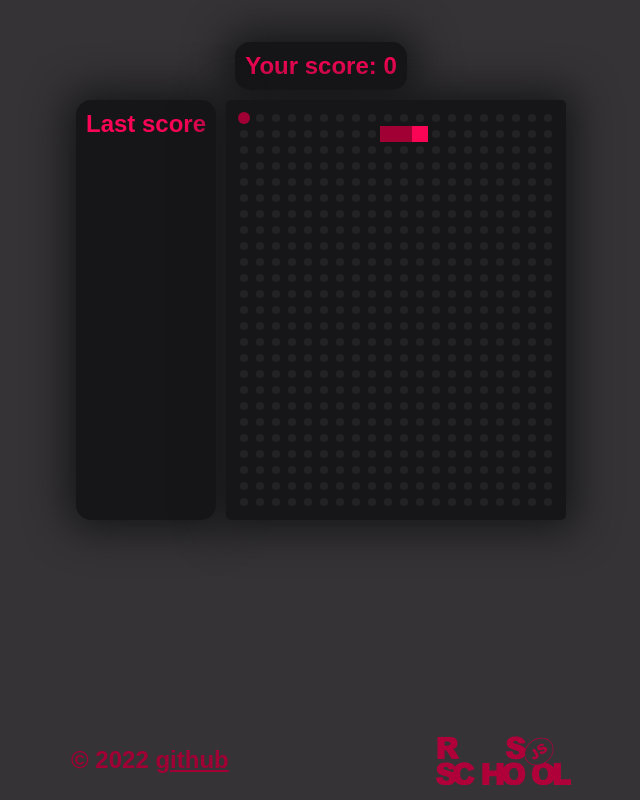
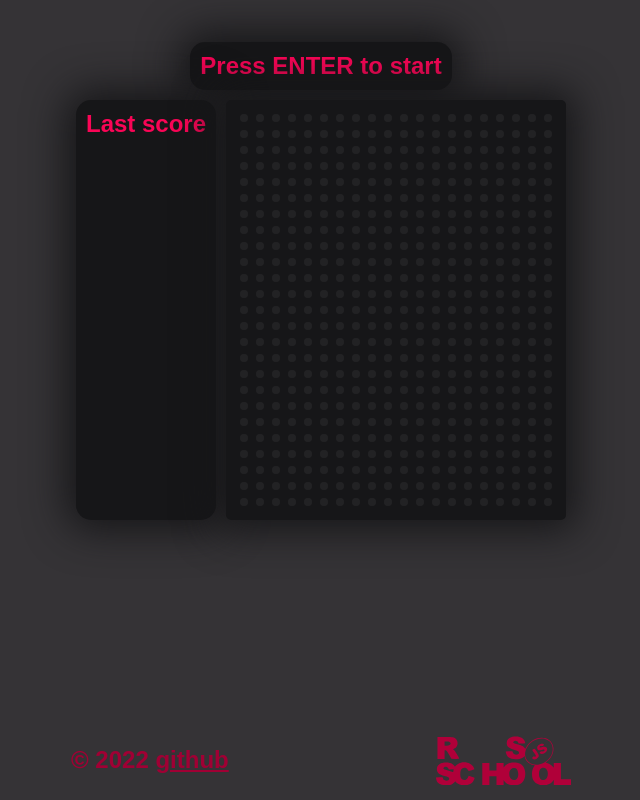
Before and after one commit to SiarheiHa/JSFEPRESCHOOL, a plain HTML site: page random-game/index.html in a window 1280 px wide. Shown: the whole page, without its empty margins (319-959 px from the left). Drawn offline with Linux system fonts and the light colour scheme.

Commit message:
feat: add game over title

```diff
--- a/random-game/index.html
+++ b/random-game/index.html
@@ -16,8 +16,7 @@
     <header class="header">
         <div class="header-container container">
             <div class="score">
-                <span> Your score:</span>
-                <span class="score-count">12345</span>
+                <span class="score-count">Press ENTER to start</span>
             </div>
         </div>
     </header>
@@ -30,6 +29,7 @@
                 </div>
             </div>
             <div class="canvas-wrapper">
+                <div class="gameover">GAME OVER</div>
                 <canvas class="game-canvas" width="320" height="400">
                 </canvas>
             </div>
--- a/random-game/index.js
+++ b/random-game/index.js
@@ -1,5 +1,11 @@
+console.log(
+  'Привет! Таблица результатов заполняется после каждого проигрыша. Для того чтобы быстро проиграть можно нажать клавижу противоположную движению змейки (если ползет вправо нажать стрелку влево или "A" и т.д.)'
+);
+console.log("все пункты задания выполнены");
+
 let scoreBlock = document.querySelector(".score-count"); // отображение очков
 let score = 0; // очки
+let itBegin = 0;
 
 //настройки игры:
 const config = {
@@ -29,7 +35,7 @@ let context = canvas.getContext("2d");
 let scoreData = [];
 let scoreItems = document.querySelector(".score-items");
 
-drawScore();
+// drawScore();
 
 function drawScoreItem() {
   scoreItems.innerHTML = "";
@@ -55,7 +61,7 @@ function gameLoop() {
   drawSnake();
 }
 
-requestAnimationFrame(gameLoop); // запуск цикла
+// requestAnimationFrame(gameLoop); // запуск цикла
 
 function drawSnake() {
   snake.x += snake.dx; // меняем координату змеи увеличивая на знаение скорости
@@ -124,18 +130,16 @@ function collisionBorder() {
 }
 
 function refreshGame() {
+  gameOver();
   scoreData.unshift(score);
 
   if (scoreData.length > 10) {
     scoreData.pop();
   }
-  drawScoreItem();
 
   score = 0;
   drawScore();
 
-  snake.x = 160;
-  snake.y = 160;
   snake.tails = [];
   snake.maxTails = 3;
   snake.dx = config.sizeCell;
@@ -153,7 +157,7 @@ function incScore() {
 }
 
 function drawScore() {
-  scoreBlock.innerHTML = score; // отображаем очки на странице
+  scoreBlock.innerHTML = `Your score: ${score}`; // отображаем очки на странице
 }
 
 function getRandomInt(min, max) {
@@ -162,6 +166,13 @@ function getRandomInt(min, max) {
 
 document.addEventListener("keydown", function (e) {
   ///вынести в отдельную функцию
+  if (e.code == "Enter") {
+    if (itBegin === 0) {
+      requestAnimationFrame(gameLoop);
+      itBegin = 1;
+      drawScore();
+    }
+  }
   if (e.code == "KeyW" || e.code == "ArrowUp") {
     snake.dy = -config.sizeCell;
     snake.dx = 0;
@@ -191,7 +202,16 @@ function getLocalStorage() {
 }
 window.addEventListener("load", getLocalStorage);
 
-alert(
-  'Привет! Таблица результатов заполняется после каждого проигрыша. Для того чтобы быстро проиграть можно нажать клавижу противоположную движению змейки (если ползет вправа нажать стрелку влево или "A" и т.д.'
-);
-console.log("все пункты задания выполнены");
+function gameOver() {
+  const title = document.querySelector(".gameover");
+  title.innerHTML = `GAME<br>OVER<br><br>Your score:<br>${score}`;
+  title.style.zIndex = "1";
+  snake.x = undefined;
+  snake.y = undefined;
+  setTimeout(() => {
+    title.style.zIndex = "-1";
+    drawScoreItem();
+    snake.x = 160;
+    snake.y = 160;
+  }, 2000);
+}
--- a/random-game/style.css
+++ b/random-game/style.css
@@ -111,6 +111,8 @@
   display: block;
 
   border-radius: 5px;
+  /* position: absolute; */
+  /* z-index: 5; */
 }
 
 .footer-container {
@@ -147,3 +149,16 @@
 a:hover {
   color: #fa0556;
 }
+
+.gameover {
+  position: absolute;
+  z-index: -1;
+
+  width: 320px;
+
+  text-align: center;
+
+  color: #a00034;
+
+  font-size: 220%;
+}
```
Lines whose indentation alone changed are shown as unchanged.
